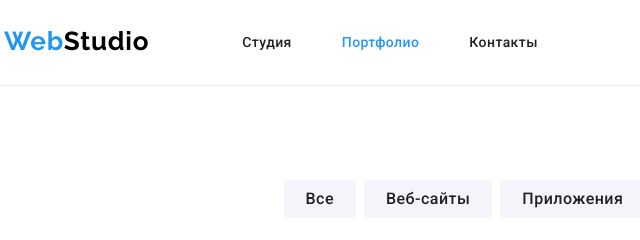
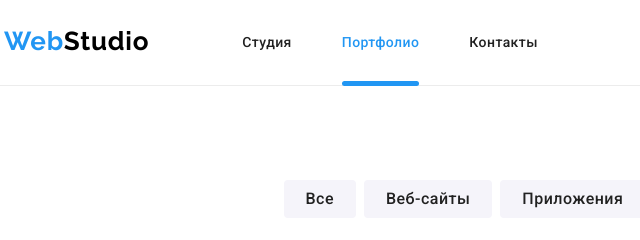
Before and after one commit to Anatolii-med/goit-markup-hw-05, a plain HTML site: page portfolio.html in a window 1280 px wide. Shown: the top 240 px of the page, 51-691 px from the left. Drawn offline with nearby package versions, Linux system fonts and the light colour scheme.

Commit message:
header meny :: after

```diff
--- a/css/style.css
+++ b/css/style.css
@@ -117,6 +117,8 @@ header {
 }
 
 .site-nav .link {
+  position: relative;
+
   display: block;
   padding-top: 32px;
   padding-bottom: 32px;
@@ -130,6 +132,18 @@ header {
 
 .site-nav .link.current {
   color: var(--txt-c-accent);
+}
+
+.site-nav .link.current::after {
+  content: "";
+
+  position: absolute;
+  left: 0;
+  bottom: -3px;
+  width: 100%;
+  height: 5px;
+  border-radius: 4px;
+  background-color: var(--txt-c-accent);
 }
 
 .header-cont .auth-nav {
@@ -175,6 +189,7 @@ header {
   display: flex;
   align-items: center;
   padding: 32px 0px;
+  white-space: nowrap;
 }
 
 .logo:hover,
```
